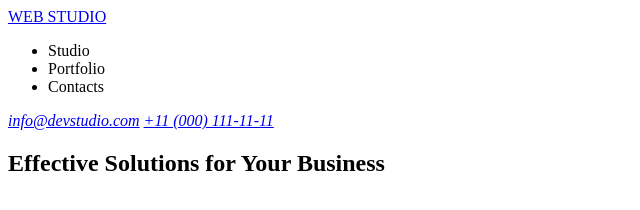
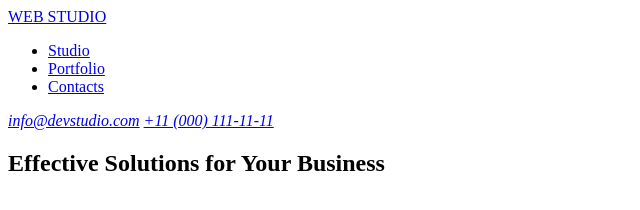
Before and after one commit to ViktoriiaOlex/goit-markup-hw-01, a plain HTML site: page index.html in a window 1280 px wide. Shown: the whole page, without its empty margins (0-640 px from the left). Drawn offline with Linux system fonts and the light colour scheme.

Commit message:
Finish header layout

```diff
--- a/index.html
+++ b/index.html
@@ -7,12 +7,18 @@
   </head>
   <body>
     <header>
-      <a href="./index.html">WEB STUDIO</a>
       <nav>
+        <a href="./index.html">WEB STUDIO</a>
         <ul>
-          <li>Studio</li>
-          <li>Portfolio</li>
-          <li>Contacts</li>
+          <li>
+            <a href="#">Studio</a>
+          </li>
+          <li>
+            <a href="#">Portfolio</a>
+          </li>
+          <li>
+            <a href="#">Contacts</a>
+          </li>
         </ul>
       </nav>
       <address>
```
